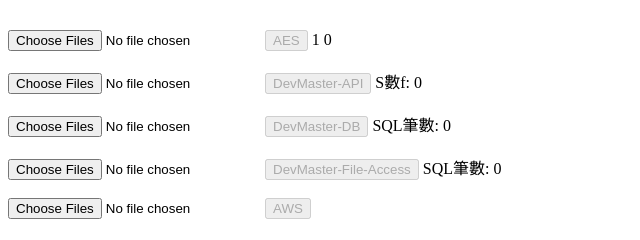
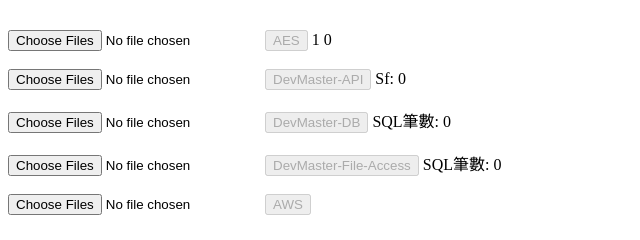
Before and after one commit to ilove52345234/romin-demo, a website: page vue/GenerateSql.html in a window 1280 px wide. Shown: the part 394-634 px from the top of the page, 0-640 px from the left. Drawn offline with Linux system fonts and the light colour scheme.

Commit message:
fix: 002

```diff
--- a/vue/GenerateSql.html
+++ b/vue/GenerateSql.html
@@ -31,7 +31,7 @@
 
 <input type="file" id="devMasterApi" multiple/>
 <button data-for="devMasterApi" disabled>DevMaster-API</button>
-<span id="devMasterApiCount">S數f: 0</span>
+<span id="devMasterApiCount">Sf: 0</span>
 <br><br>
 
 <input type="file" id="devMasterDb" multiple/>
```
